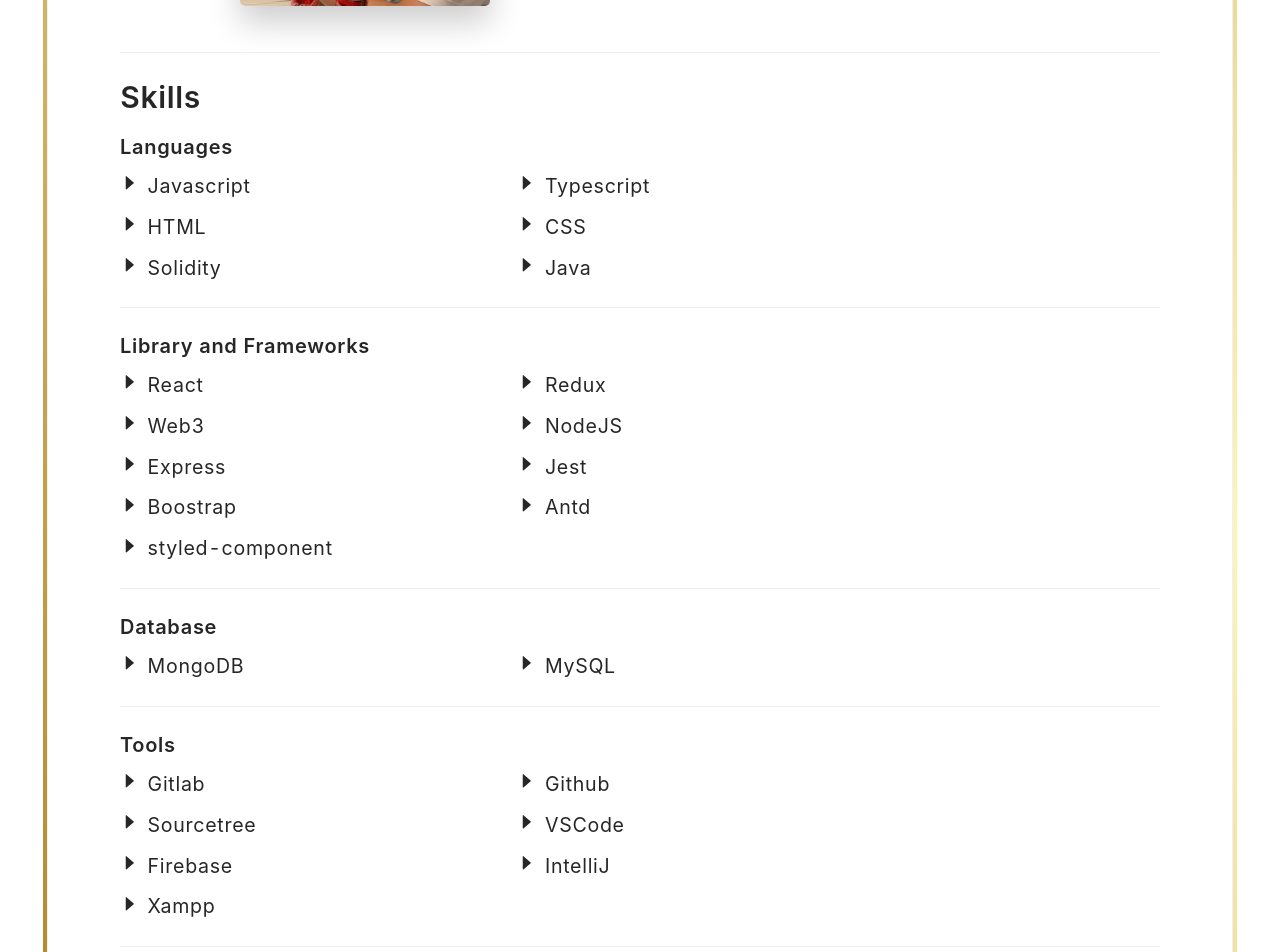
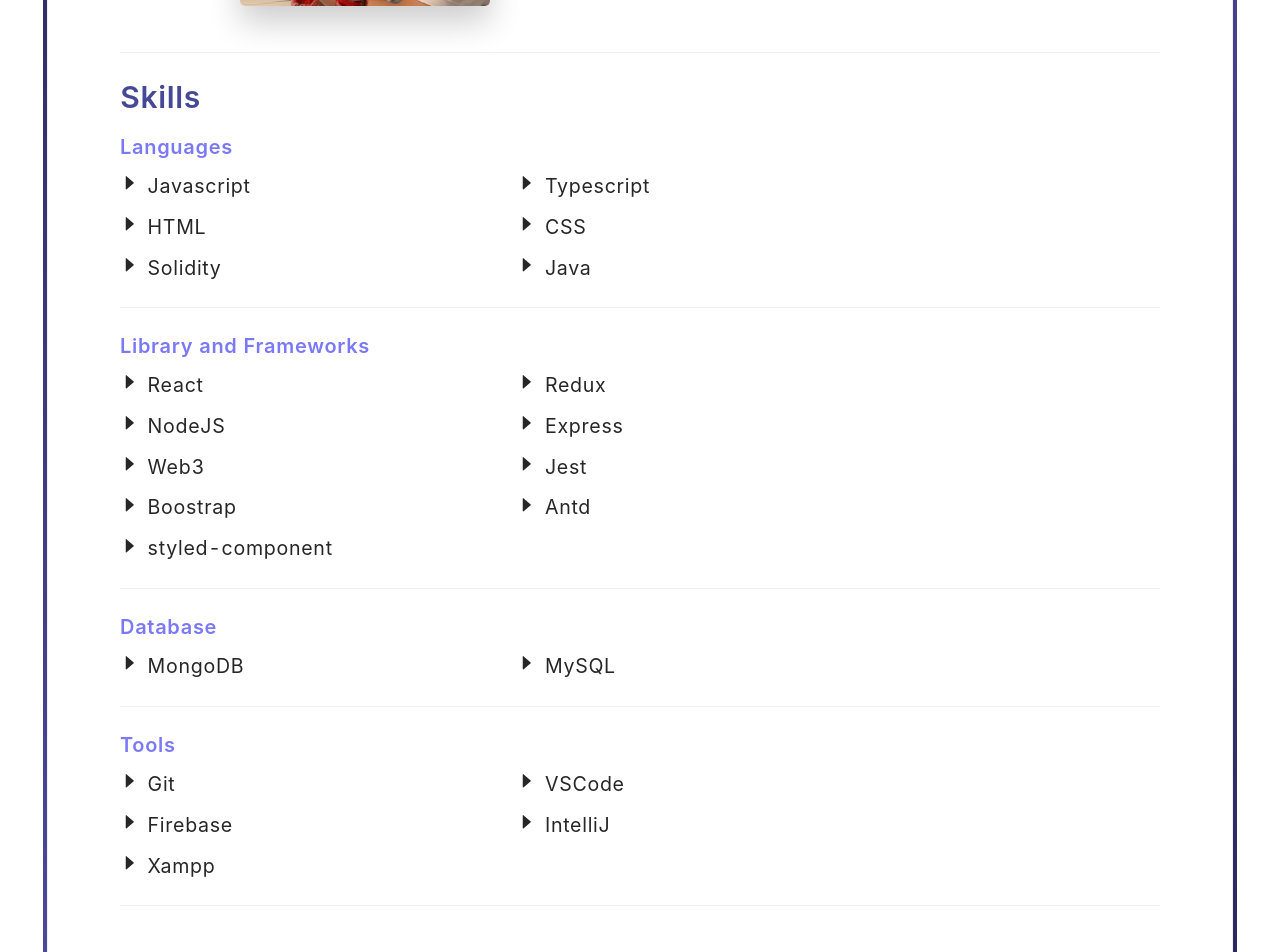
Before and after one commit to Armakuji/portfolio, a React (Create React App) app: page / in a window 1280 px wide. Shown: the part 1260-2212 px from the top of the page. Built offline with nearby package versions, Linux system fonts and the light colour scheme.

Commit message:
feat(ImproveUI): implement theme color

```diff
--- a/src/App.tsx
+++ b/src/App.tsx
@@ -2,15 +2,8 @@
 import "antd/dist/antd.css";
 import "App.css";
 import { ThemeProvider } from "styled-components";
-
+import { theme } from "utils/theme";
 import LandingPage from "pages/LandingPage/LandingPage";
-
-const theme = {
-  fg: "palevioletred",
-  bg: "white",
-  primary: "#7a58bf",
-  lightGray: "#d9d9d9",
-};
 
 function App() {
   return (
--- a/src/components/AboutSection/AboutSection.tsx
+++ b/src/components/AboutSection/AboutSection.tsx
@@ -3,6 +3,7 @@
 import { Card } from "antd";
 import AboutDetail from "./components/AboutDetail";
 import Skills from "./components/Skills";
+
 const AboutContainer = styled.div`
   z-index: -999;
   min-height: 400px;
@@ -12,7 +13,10 @@
   justify-content: center;
   letter-spacing: 0.05em;
   word-wrap: break-word;
-  transition: all 0.25s cubic-bezier(0.645, 0.045, 0.355, 1);
+
+  .title {
+    color: ${(props) => props.theme.title};
+  }
 
   .card {
     margin: 0.5em 0.25rem;
@@ -21,7 +25,13 @@
     .ant-card-body {
       font-size: 1.4em;
       position: sticky;
-      margin: 1rem 3rem;
+      margin: 1rem 1rem;
+    }
+
+    @media (min-width: 440px) {
+      .ant-card-body {
+        margin: 1rem 3rem;
+      }
     }
 
     --border-width: 5px;
@@ -38,14 +48,7 @@
       z-index: -1;
       width: calc(100% + var(--border-width) * 2);
       height: calc(100% + var(--border-width) * 2);
-      background: linear-gradient(
-        60deg,
-        #bf953f,
-        #fcf6ba,
-        #b38728,
-        #fbf5b7,
-        #aa771c
-      );
+      background: linear-gradient(60deg, #454894, #7b79f7, #221b47, #7b79f7);
       background-size: 300% 300%;
       background-position: 0 50%;
       border-radius: calc(2 * var(--border-width));
--- a/src/components/AboutSection/components/AboutDetail.tsx
+++ b/src/components/AboutSection/components/AboutDetail.tsx
@@ -13,6 +13,11 @@
   }
 
   .title {
+    color: ${(props) => props.theme.title};
+  }
+
+  .sub-title {
+    color: ${(props) => props.theme.subTitle};
   }
 
   .text-center {
@@ -21,10 +26,6 @@
 
   .bold {
     font-weight: bold;
-  }
-
-  .blue {
-    color: #bf953f;
   }
 
   .about {
@@ -57,7 +58,7 @@
   return (
     <AboutDetailContainer>
       <div className="text-center title">
-        <h1>About Me</h1>
+        <h1 className="title">About Me</h1>
       </div>
       <FadeInContainer>
         <Row align="middle" justify="center" gutter={[20, 40]}>
@@ -68,8 +69,8 @@
             <div className="about">
               <div>
                 &ldquo; My name is{" "}
-                <label className="bold blue">Nitipon Chingthongchai</label>. I
-                like to think, analyze, and solve problems. So I really like
+                <label className="bold sub-title">Nitipon Chingthongchai</label>
+                . I like to think, analyze, and solve problems. So I really like
                 coding.
               </div>
               <br />
--- a/src/components/AboutSection/components/SkillDetail.tsx
+++ b/src/components/AboutSection/components/SkillDetail.tsx
@@ -11,6 +11,10 @@
 
 const SkillDetailContainer = styled.div`
   margin-bottom: 0.5em;
+
+  .sub-title {
+    color: ${(props) => props.theme.subTitle};
+  }
 `;
 
 const { Text, Title } = Typography;
@@ -20,7 +24,9 @@
   return (
     <FadeInContainer>
       <SkillDetailContainer>
-        <Title level={4}>{title}</Title>
+        <Title level={4} className="sub-title">
+          {title}
+        </Title>
         <Row justify="start" gutter={[20, 10]}>
           {skillList.map((item: string, index: number) => (
             <Col xs={12} md={9} key={index}>
--- a/src/components/AboutSection/components/Skills.tsx
+++ b/src/components/AboutSection/components/Skills.tsx
@@ -18,7 +18,9 @@
   return (
     <SkillContainer id="skills">
       <Divider />
-      <Title level={2}>Skills</Title>
+      <Title level={2} className="title">
+        Skills
+      </Title>
       <SkillDetail title="Languages" skillList={languageList} />
       <SkillDetail title="Library and Frameworks" skillList={libraryList} />
       <SkillDetail title="Database" skillList={databaseList} />
--- a/src/utils/SkillList/SkillList.ts
+++ b/src/utils/SkillList/SkillList.ts
@@ -10,9 +10,9 @@
 export const libraryList = [
   "React",
   "Redux",
-  "Web3",
   "NodeJS",
   "Express",
+  "Web3",
   "Jest",
   "Boostrap",
   "Antd",
@@ -21,12 +21,4 @@
 
 export const databaseList = ["MongoDB", "MySQL"];
 
-export const toolList = [
-  "Gitlab",
-  "Github",
-  "Sourcetree",
-  "VSCode",
-  "Firebase",
-  "IntelliJ",
-  "Xampp",
-];
+export const toolList = ["Git", "VSCode", "Firebase", "IntelliJ", "Xampp"];
--- /dev/null
+++ b/src/utils/theme.ts
@@ -0,0 +1,4 @@
+export const theme = {
+  title: "#454894",
+  subTitle: "#7b79f7",
+};
```
Also changed, not shown: src/components/AboutSection/components/Experience.tsx (added, +21 -0 lines).
